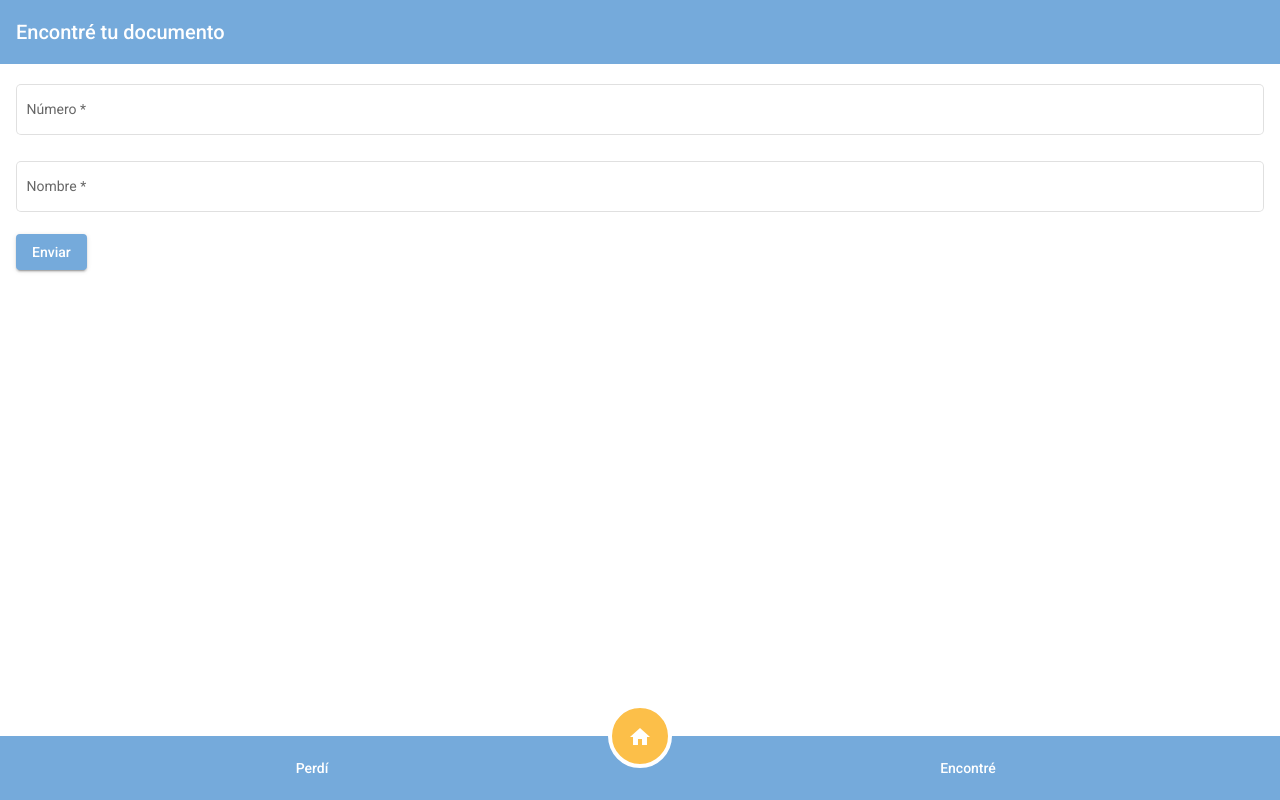
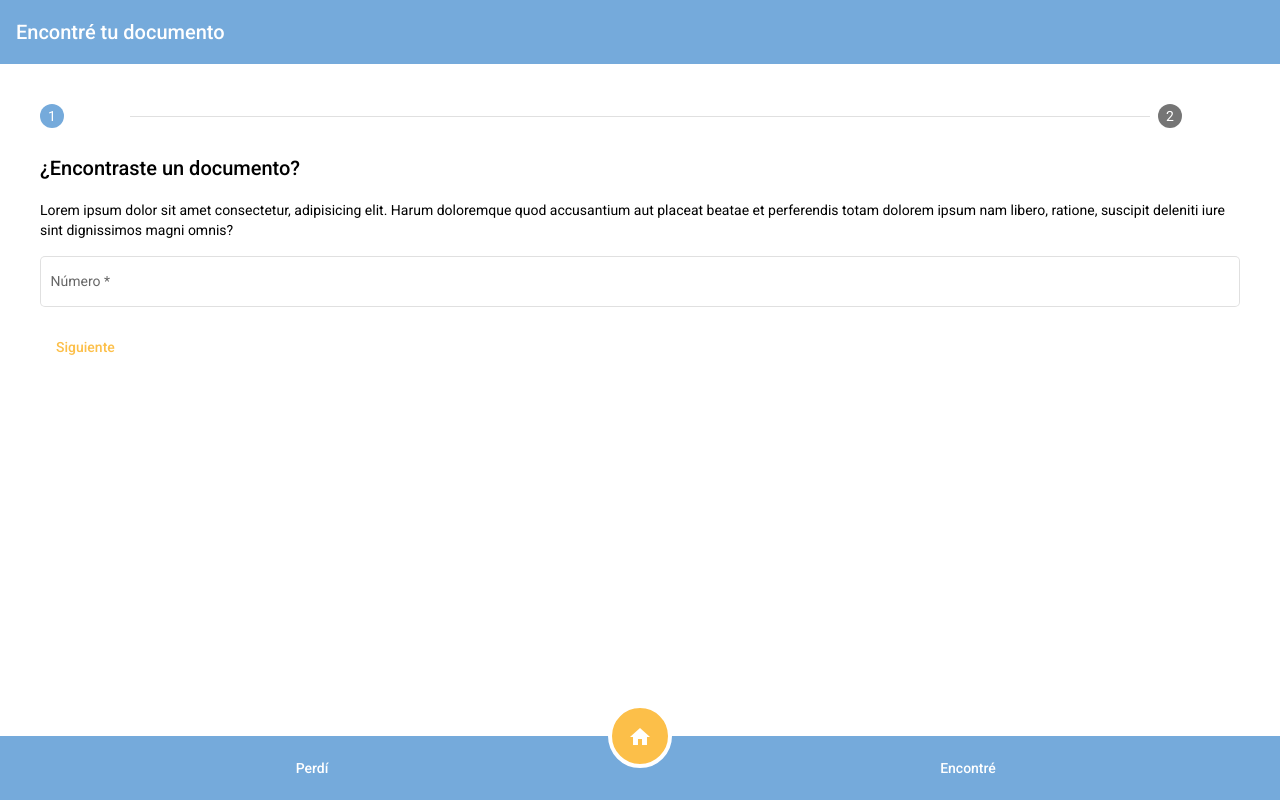
Before and after one commit to federico1818/encontretudocumento-web, an Angular app: page /document/create in a window 1280 px wide. Built offline with nearby package versions, Linux system fonts and the light colour scheme.

Commit message:
document create component stteper

```diff
--- a/src/app/document/pages/document-create/document-create.component.html
+++ b/src/app/document/pages/document-create/document-create.component.html
@@ -1 +1,24 @@
-<app-document-form></app-document-form>
+<mat-horizontal-stepper linear>
+    <mat-step [stepControl]="documentTypeForm">
+        <h2>¿Encontraste un documento?</h2>
+        <p>
+            Lorem ipsum dolor sit amet consectetur, adipisicing elit. Harum doloremque quod accusantium aut placeat beatae et perferendis totam dolorem ipsum nam libero, ratione, suscipit deleniti iure sint dignissimos magni omnis?
+        </p>
+        <form [formGroup]="documentTypeForm">
+            <mat-form-field appearance="outline">
+                <mat-label>Número</mat-label>
+                <input matInput type="text" formControlName="number">
+                <mat-error *ngIf="documentTypeForm.controls.number.hasError('required')">El número es obligatorio</mat-error>
+            </mat-form-field>
+            <div>
+                <button mat-button matStepperNext color="accent">Siguiente</button>
+            </div>
+        </form>
+    </mat-step>
+    <mat-step>
+        <p>You are now done.</p>
+        <div>
+            <button mat-button matStepperPrevious>Back</button>
+        </div>
+    </mat-step>
+</mat-horizontal-stepper>
--- a/src/app/document/pages/document-create/document-create.component.ts
+++ b/src/app/document/pages/document-create/document-create.component.ts
@@ -1,15 +1,21 @@
-import { Component, OnInit } from '@angular/core';
+import { Component, OnInit } from '@angular/core'
+import { FormBuilder, Validators } from '@angular/forms'
 
 @Component({
-  selector: 'app-document-create',
-  templateUrl: './document-create.component.html',
-  styleUrls: ['./document-create.component.scss']
+    selector: 'app-document-create',
+    templateUrl: './document-create.component.html',
+    styleUrls: ['./document-create.component.scss']
 })
 export class DocumentCreateComponent implements OnInit {
+    public documentTypeForm = this.fb.group({
+        number: ['', [Validators.required]]
+    })
 
-  constructor() { }
+    constructor(
+        protected fb: FormBuilder
+    ) {}
 
-  ngOnInit(): void {
-  }
+    ngOnInit(): void {
+    }
 
 }
--- a/src/app/material/material.module.ts
+++ b/src/app/material/material.module.ts
@@ -7,6 +7,7 @@ import { MatExpansionModule } from '@angular/material/expansion'
 import { MatIconModule } from '@angular/material/icon'
 import { MatFormFieldModule } from '@angular/material/form-field'
 import { MatInputModule } from '@angular/material/input'
+import { MatStepperModule } from '@angular/material/stepper'
 
 @NgModule({
     declarations: [],
@@ -18,6 +19,7 @@ import { MatInputModule } from '@angular/material/input'
         MatIconModule,
         MatFormFieldModule,
         MatInputModule,
+        MatStepperModule
     ],
     exports: [
         MatToolbarModule,
@@ -25,7 +27,8 @@ import { MatInputModule } from '@angular/material/input'
         MatExpansionModule,
         MatIconModule,
         MatInputModule,
-        MatFormFieldModule
+        MatFormFieldModule,
+        MatStepperModule
     ]
 })
 
--- a/src/assets/material/_mat-expansion-panel.scss
+++ b/src/assets/scss/material/_mat-expansion-panel.scss
@@ -10,4 +10,8 @@
     .mat-expansion-panel:not(.mat-expanded) .mat-expansion-panel-header:hover:not([aria-disabled="true"]) {
         background-color: mat-color($primary, lighter);
     }
+
+    .mat-expansion-indicator::after {
+        color: mat-color($primary);
+    }
 }
--- a/src/theme.scss
+++ b/src/theme.scss
@@ -1,6 +1,6 @@
 @import '~@angular/material/theming';
-@import './assets/material/mat-expansion-panel';
-@import './assets/material/mat-form-field';
+@import './assets/scss/material/mat-expansion-panel';
+@import './assets/scss/material/mat-form-field';
 
 @include mat-core();
 
```
Also changed, not shown: src/assets/scss/material/_mat-form-field.scss (renamed from src/assets/material/_mat-form-field.scss), 1 other file (tests, documents, lock files or other folders).
